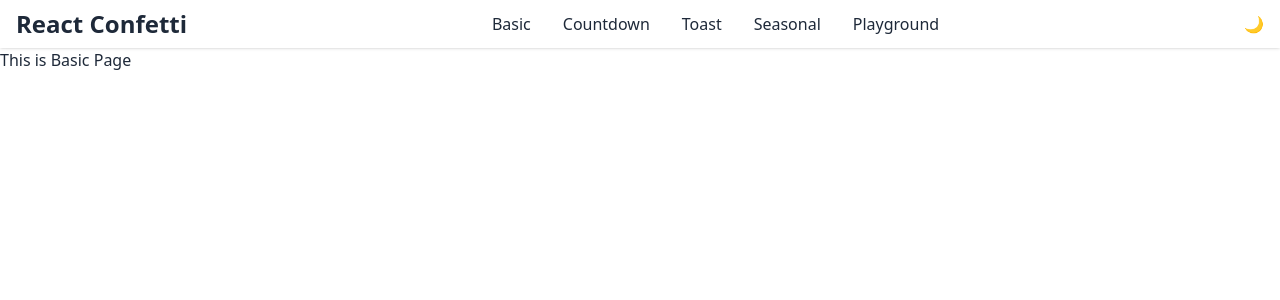
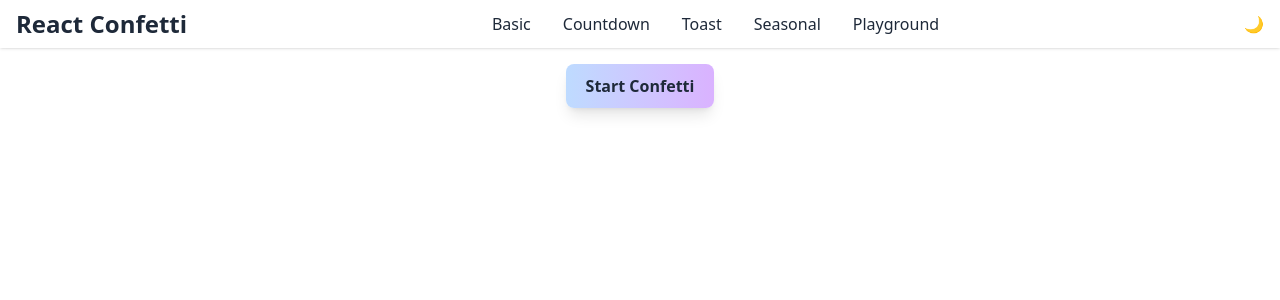
Before and after one commit to kkoisland/react-confetti-app, a React (Vite) app: page /basic in a window 1280 px wide. Shown: the top 300 px of the page. Built offline with nearby package versions, Linux system fonts and the light colour scheme.

Commit message:
feat: implement /basic page with confetti toggle

```diff
--- a/src/pages/BasicPage.tsx
+++ b/src/pages/BasicPage.tsx
@@ -1,5 +1,23 @@
+import { useState } from "react";
+import Confetti from "react-confetti";
+
 const BasicPage = () => {
-	return <div>This is Basic Page</div>;
+	const [isActive, setIsActive] = useState(false);
+	const handleClick = () => {
+		setIsActive(!isActive);
+	};
+	return (
+		<div className="flex flex-col items-center justify-center h-full gap-4 p-4">
+			{isActive && <Confetti />}
+			<button
+				type="button"
+				className="px-5 py-2.5 p-2 bg-gradient-to-r from-blue-200 to-purple-300 hover:from-blue-400 hover:to-purple-500 text-gray-800 hover:text-white font-semibold rounded-lg transition-all shadow-lg hover:shadow-xl"
+				onClick={handleClick}
+			>
+				{isActive ? "Stop Confetti" : "Start Confetti"}
+			</button>
+		</div>
+	);
 };
 
 export default BasicPage;
```
Also changed, not shown: 2 other files (tests, documents, lock files or other folders).
